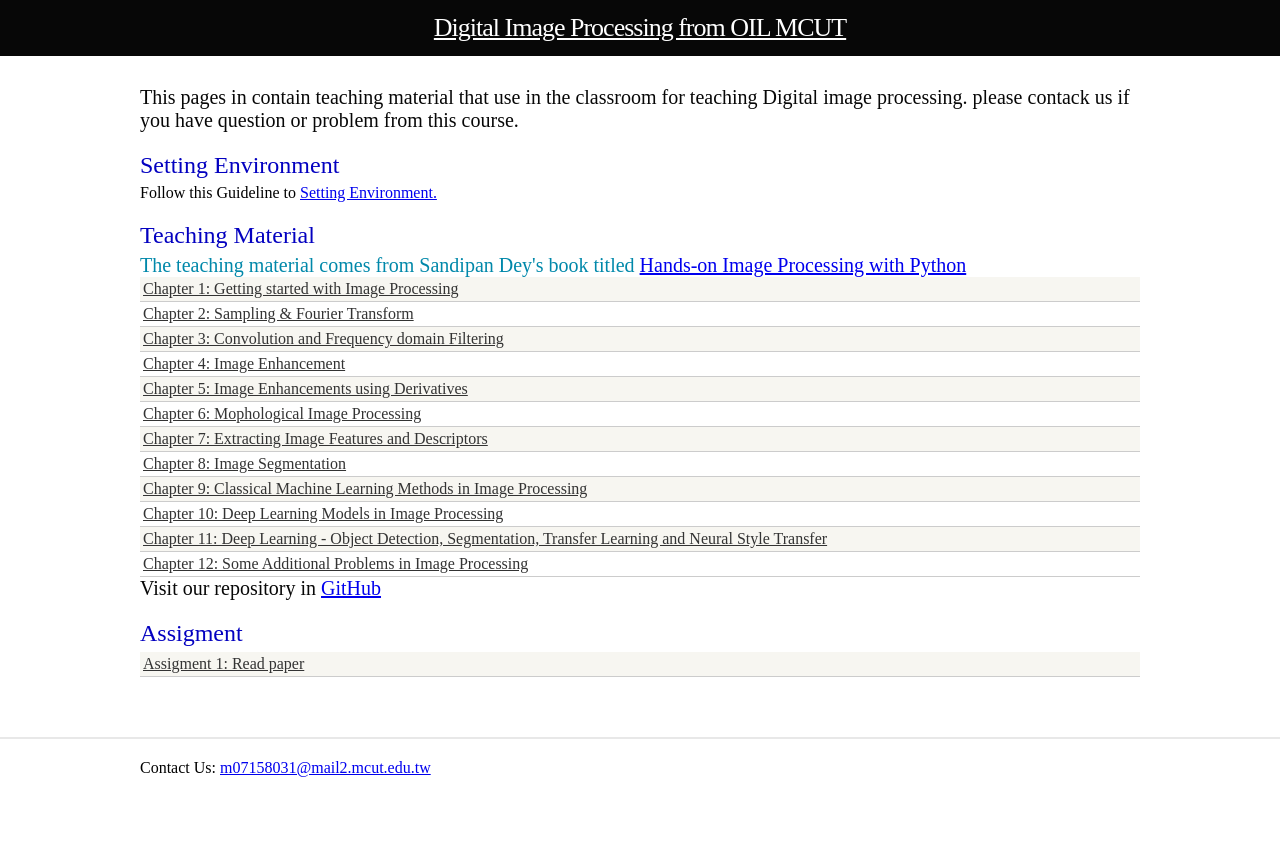
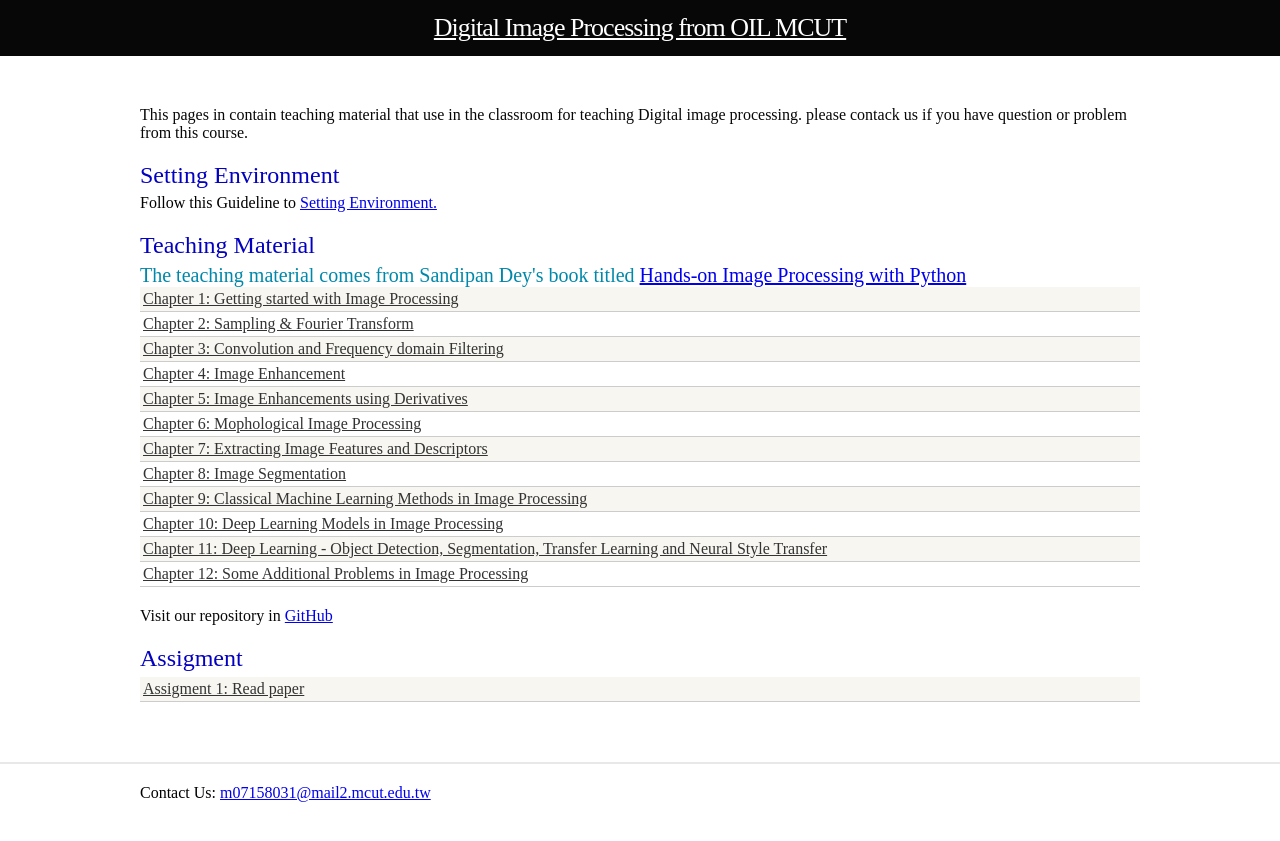
Before and after one commit to oil-mcut/oil-mcut.github.io, a Jekyll site: the page built from index.html, in a window 1280 px wide. Shown: the top 841 px of the page. Built offline with Jekyll 4.4.1, drawn with Linux system fonts in a browser that asks for light colours.

Commit message:
15122019

```diff
--- a/css/main.css
+++ b/css/main.css
@@ -94,7 +94,7 @@ body{
 }
 
 .kw-1 {
-  font-size: 20px;
+  margin-top: 20px;
   color: rgb(7, 7, 7);
 }
 
```
